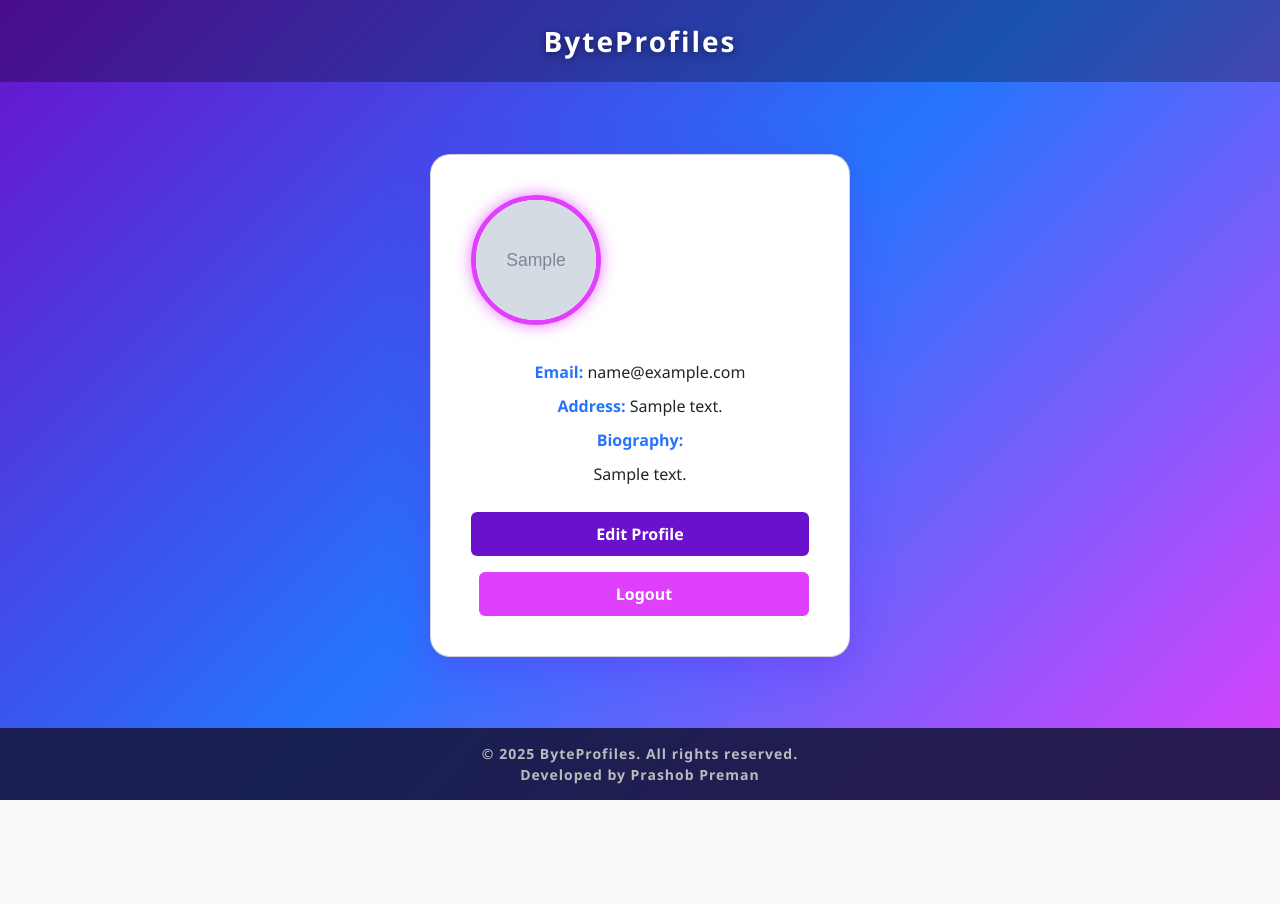
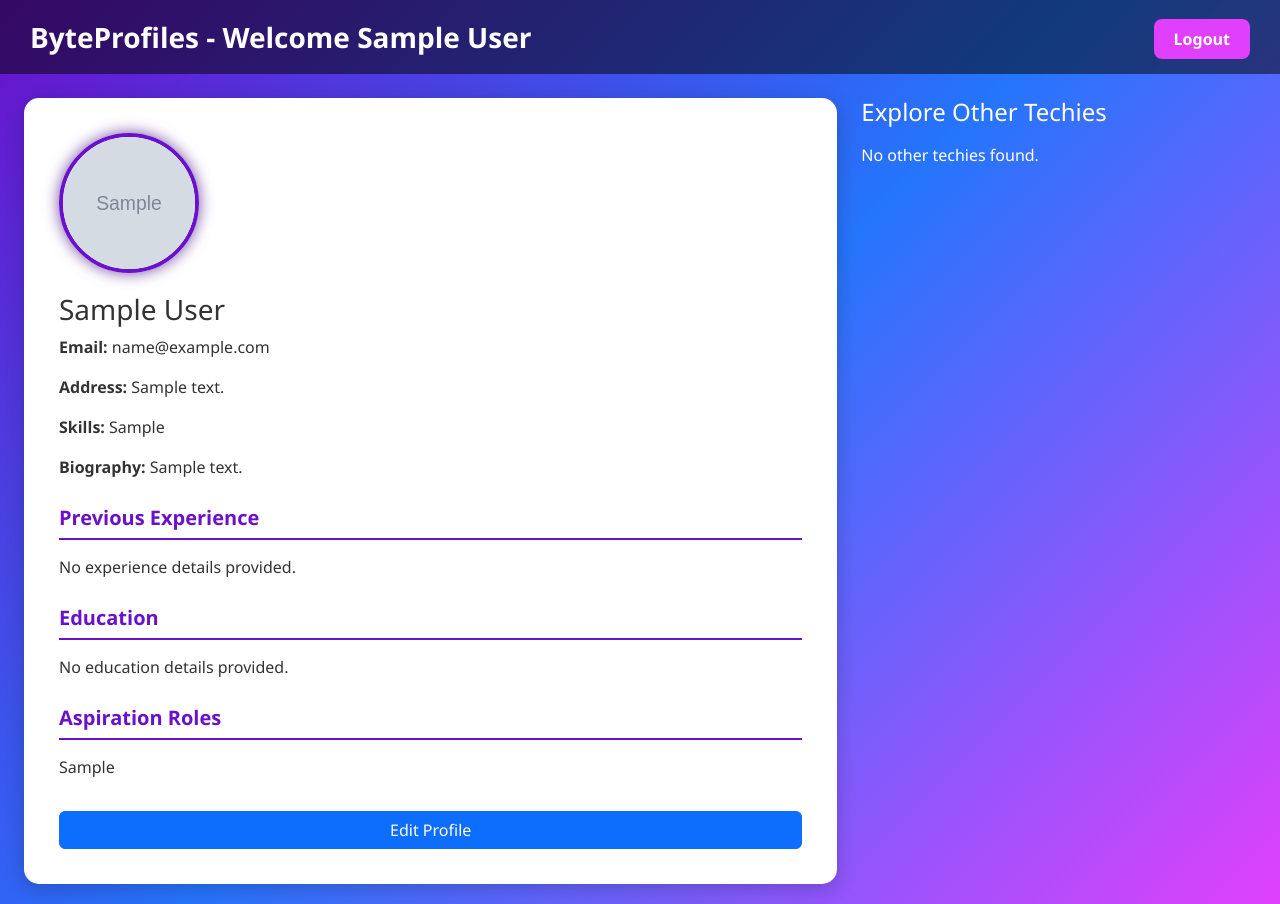
Before and after one commit to PrashobVP/flask-auth-app, a Flask app: page /dashboard in a window 1280 px wide. Before the commit the page ends 800 px from the top, so only its background shows below. Run offline with Flask 3, Linux system fonts and the light colour scheme; the visitor is signed in with stand-in values (Sample User, id 1); tables that the repository leaves empty or names only in its code hold one stand-in row (values such as "Sample post"); grey boxes marked "Sample" are stand-in pictures.

Commit message:
added dashboard with other details and expreience features

```diff
--- a/app.py
+++ b/app.py
@@ -6,7 +6,7 @@
 from werkzeug.utils import secure_filename
 
 app = Flask(__name__)
-app.secret_key = 'your_secret_key_here'  # Replace with a strong secret key
+app.secret_key = 'your_secret_key_here'  # Use a strong key
 bcrypt = Bcrypt(app)
 
 # MySQL connection
@@ -19,8 +19,13 @@
 )
 cursor = db.cursor(dictionary=True)
 
+# Upload folder
 UPLOAD_FOLDER = os.path.join(app.root_path, 'static/uploads')
 os.makedirs(UPLOAD_FOLDER, exist_ok=True)
+ALLOWED_EXTENSIONS = {'pdf', 'doc', 'docx'}
+
+def allowed_file(filename):
+    return '.' in filename and filename.rsplit('.', 1)[1].lower() in ALLOWED_EXTENSIONS
 
 @app.route('/')
 def root():
@@ -71,7 +76,25 @@
 
     return render_template('login.html')
 
-# Profile edit page (home)
+# Dashboard
+@app.route('/dashboard')
+def dashboard():
+    if 'user_id' not in session:
+        flash("Please log in first.", "warning")
+        return redirect(url_for('login'))
+
+    user_id = session['user_id']
+    cursor.execute("SELECT * FROM users WHERE id=%s", (user_id,))
+    user = cursor.fetchone()
+
+    # Fetch all users except the current one (optional)
+    cursor.execute("SELECT id, name, skills, photo FROM users WHERE id != %s", (user_id,))
+    all_users = cursor.fetchall()
+
+    return render_template('dashboard.html', user=user, all_users=all_users)
+
+
+# Profile Update
 @app.route('/profile', methods=['GET', 'POST'])
 def profile():
     if 'user_id' not in session:
@@ -84,49 +107,58 @@
         email = request.form['email'].strip().lower()
         address = request.form['address'].strip()
         bio = request.form['bio'].strip()
+        skills = request.form.get('skills', '').strip()
+        aspiration = request.form.get('aspiration', '').strip()
 
+        # Profile Photo
         photo_file = request.files.get('photo')
         photo_filename = None
-
         if photo_file and photo_file.filename != '':
             photo_filename = secure_filename(photo_file.filename)
             photo_file.save(os.path.join(UPLOAD_FOLDER, photo_filename))
 
+        # CV Upload
+        cv_file = request.files.get('cv_file')
+        cv_filename = None
+        if cv_file and cv_file.filename != '' and allowed_file(cv_file.filename):
+            cv_filename = secure_filename(cv_file.filename)
+            cv_file.save(os.path.join(UPLOAD_FOLDER, cv_filename))
+
+        # Prepare SQL
+        sql = """
+            UPDATE users
+            SET email=%s, address=%s, bio=%s, skills=%s, aspiration=%s
+        """
+        values = [email, address, bio, skills, aspiration]
+
         if photo_filename:
-            sql = "UPDATE users SET email=%s, address=%s, bio=%s, photo=%s WHERE id=%s"
-            cursor.execute(sql, (email, address, bio, photo_filename, user_id))
-        else:
-            sql = "UPDATE users SET email=%s, address=%s, bio=%s WHERE id=%s"
-            cursor.execute(sql, (email, address, bio, user_id))
+            sql += ", photo=%s"
+            values.append(photo_filename)
 
+        if cv_filename:
+            sql += ", cv_file=%s"
+            values.append(cv_filename)
+
+        sql += " WHERE id=%s"
+        values.append(user_id)
+
+        cursor.execute(sql, tuple(values))
         db.commit()
+
         flash("Profile updated successfully.", "success")
         return redirect(url_for('dashboard'))
 
-    cursor.execute("SELECT email, address, bio, photo FROM users WHERE id=%s", (user_id,))
+    cursor.execute("SELECT * FROM users WHERE id=%s", (user_id,))
     user = cursor.fetchone()
 
     return render_template('profile.html', user=user)
 
-# Dashboard page - read-only profile view
-@app.route('/dashboard')
-def dashboard():
-    if 'user_id' not in session:
-        flash("Please log in first.", "warning")
-        return redirect(url_for('login'))
-
-    user_id = session['user_id']
-    cursor.execute("SELECT email, address, bio, photo FROM users WHERE id=%s", (user_id,))
-    user = cursor.fetchone()
-    return render_template('dashboard.html', user=user)
-
-# Logout route
+# Logout
 @app.route('/logout')
 def logout():
     session.clear()
     flash("Logged out successfully.", "info")
     return redirect(url_for('login'))
 
-
 if __name__ == '__main__':
     app.run(debug=True)
--- a/templates/dashboard.html
+++ b/templates/dashboard.html
@@ -2,130 +2,156 @@
 <html lang="en">
 <head>
 <meta charset="UTF-8" />
-    <title>ByteProfiles - Dashboard</title>
+<title>ByteProfiles Dashboard</title>
 <link href="https://cdn.jsdelivr.net/npm/bootstrap@5.3.0/dist/css/bootstrap.min.css" rel="stylesheet" />
 <style>
   body {
-            /* Vibrant gradient background */
     background: linear-gradient(135deg, #6a11cb, #2575fc, #e040fb);
     min-height: 100vh;
-            display: flex;
-            flex-direction: column;
+    margin: 0;
     font-family: 'Segoe UI', Tahoma, Geneva, Verdana, sans-serif;
-            margin: 0;
+    color: white;
   }
   header {
-            text-align: center;
-            background: rgba(0,0,0,0.3);
-            padding: 20px 0;
+    background: rgba(0,0,0,0.5);
+    padding: 15px 30px;
+    display: flex;
+    justify-content: space-between;
+    align-items: center;
+  }
+  header div {
     font-size: 28px;
-            font-weight: 800;
-            color: #fff;
-            letter-spacing: 2px;
-            text-shadow: 0 2px 8px rgba(0,0,0,0.5);
+    font-weight: 700;
+    color: white;
   }
-        .main-content {
-            flex: 1;
-            display: flex;
-            justify-content: center;
-            align-items: center;
-            padding: 2rem;
+  .btn-danger {
+    font-weight: 600;
+    padding: 8px 20px;
+    border-radius: 8px;
+    border: none;
+    background-color: #e040fb;
+    transition: background-color 0.3s ease;
   }
-        .card {
-            border-radius: 20px;
-            box-shadow: 0 10px 40px rgba(101, 41, 255, 0.4);
-            padding: 2.5rem;
-            width: 420px;
+  .btn-danger:hover {
+    background-color: #b72ac9;
+    color: white;
+  }
+  .profile-card {
     background: white;
+    color: #333;
+    border-radius: 15px;
+    padding: 35px;
+    box-shadow: 0 5px 20px rgba(0,0,0,0.2);
+    margin-bottom: 20px;
+  }
+  .profile-pic {
+    width: 140px;
+    height: 140px;
+    object-fit: cover;
+    border-radius: 50%;
+    border: 4px solid #6a11cb;
+    box-shadow: 0 0 15px #764ba2;
+    margin-bottom: 20px;
+  }
+  .section-title {
+    font-weight: 700;
+    font-size: 20px;
+    margin-bottom: 15px;
+    color: #6a11cb;
+    border-bottom: 2px solid #6a11cb;
+    padding-bottom: 5px;
+  }
+  .techie-card {
+    background: white;
+    color: #333;
+    border-radius: 12px;
+    padding: 15px;
+    margin-bottom: 15px;
+    box-shadow: 0 4px 12px rgba(0,0,0,0.15);
     text-align: center;
     transition: transform 0.3s ease;
   }
-        .card:hover {
-            transform: translateY(-10px);
-            box-shadow: 0 20px 50px rgba(101, 41, 255, 0.6);
+  .techie-card:hover {
+    transform: translateY(-5px);
+    box-shadow: 0 8px 25px rgba(101,41,255,0.3);
   }
-        .profile-pic {
-            width: 130px;
-            height: 130px;
+  .techie-pic {
+    width: 90px;
+    height: 90px;
     object-fit: cover;
     border-radius: 50%;
-            border: 5px solid #e040fb;
-            margin-bottom: 20px;
-            box-shadow: 0 0 15px rgba(224, 64, 251, 0.7);
-        }
-        h3 {
-            font-weight: 700;
-            font-size: 26px;
-            color: #6a11cb;
-            margin-bottom: 15px;
-        }
-        p {
-            font-size: 16px;
+    border: 3px solid #6a11cb;
     margin-bottom: 10px;
   }
-        p strong {
-            color: #2575fc;
-        }
-        .btn-primary {
-            background: #6a11cb;
-            border: none;
-            font-weight: 600;
-            padding: 10px 25px;
-            transition: background 0.3s ease;
-        }
-        .btn-primary:hover {
-            background: #4e0dbf;
-        }
-        .btn-danger {
-            background: #e040fb;
-            border: none;
-            font-weight: 600;
-            padding: 10px 25px;
-            transition: background 0.3s ease;
-        }
-        .btn-danger:hover {
-            background: #b72ac9;
-        }
-        .mt-3 {
-            margin-top: 1rem !important;
-        }
-        .ms-2 {
-            margin-left: 0.5rem !important;
-        }
-        footer {
-            background-color: rgba(23, 23, 63, 0.9);
-            color: #bbb;
-            text-align: center;
-            padding: 15px 0;
-            font-size: 14px;
-            font-weight: 600;
-            letter-spacing: 1px;
+  /* Scroll area on right */
+  .explore-list {
+    max-height: 80vh;
+    overflow-y: auto;
+    padding-right: 10px;
   }
 </style>
 </head>
 <body>
 
-<header>ByteProfiles</header>
+<header>
+  <div>ByteProfiles - Welcome {{ user.name }}</div>
+  <div>
+    <a href="{{ url_for('logout') }}" class="btn btn-danger">Logout</a>
+  </div>
+</header>
 
-<div class="main-content">
-    <div class="card">
-        <img src="{{ url_for('static', filename='uploads/' + user.photo) if user.photo else 'https://cdn-icons-png.flaticon.com/512/149/149071.png' }}"
-             alt="Profile Photo" class="profile-pic">
-
+<div class="container-fluid mt-4 px-4">
+  <div class="row">
+    <!-- Left: Your Profile (wider) -->
+    <div class="col-lg-8 col-md-7">
+      <div class="profile-card">
+        <img src="{{ url_for('static', filename='uploads/' + (user.photo if user.photo else 'default.png')) }}" alt="Profile Picture" class="profile-pic">
         <h3>{{ user.name }}</h3>
         <p><strong>Email:</strong> {{ user.email }}</p>
-        <p><strong>Address:</strong> {{ user.address }}</p>
-        <p><strong>Biography:</strong></p>
-        <p>{{ user.bio or 'No biography provided.' }}</p>
+        <p><strong>Address:</strong> {{ user.address or 'N/A' }}</p>
+        <p><strong>Skills:</strong> {{ user.skills or 'Not specified' }}</p>
+        <p><strong>Biography:</strong> {{ user.bio or 'No biography provided.' }}</p>
 
-        <a href="{{ url_for('profile') }}" class="btn btn-primary mt-3">Edit Profile</a>
-        <a href="{{ url_for('logout') }}" class="btn btn-danger mt-3 ms-2">Logout</a>
+        <div class="mt-4">
+          <div class="section-title">Previous Experience</div>
+          <p>{{ user.experience or 'No experience details provided.' }}</p>
+        </div>
+
+        <div class="mt-4">
+          <div class="section-title">Education</div>
+          <p>{{ user.education or 'No education details provided.' }}</p>
+        </div>
+
+        <div class="mt-4">
+          <div class="section-title">Aspiration Roles</div>
+          <p>{{ user.aspiration or 'No aspiration specified.' }}</p>
+        </div>
+
+        <a href="{{ url_for('profile') }}" class="btn btn-primary w-100 mt-3">Edit Profile</a>
       </div>
     </div>
 
-<footer>
-    © 2025 ByteProfiles. All rights reserved.<br>Developed by Prashob Preman
-</footer>
+    <!-- Right: Explore Other Techies (narrower) -->
+    <div class="col-lg-4 col-md-5">
+      <h4 class="mb-3 text-white">Explore Other Techies</h4>
+      <div class="explore-list">
+        {% for techie in all_users %}
+          {% if techie.id != user.id %}
+            <div class="techie-card d-flex align-items-center">
+              <img src="{{ url_for('static', filename='uploads/' + (techie.photo if techie.photo else 'default.png')) }}" alt="Techie Photo" class="techie-pic me-3">
+              <div>
+                <h5>{{ techie.name }}</h5>
+                <p><strong>Skills:</strong> {{ techie.skills or 'N/A' }}</p>
+              </div>
+            </div>
+          {% endif %}
+        {% else %}
+          <p>No other techies found.</p>
+        {% endfor %}
+      </div>
+    </div>
+  </div>
+</div>
 
 </body>
 </html>
```
Also changed, not shown: templates/profile.html (+42 -15 lines), 1 other file. Lines whose indentation alone changed are shown as unchanged.
